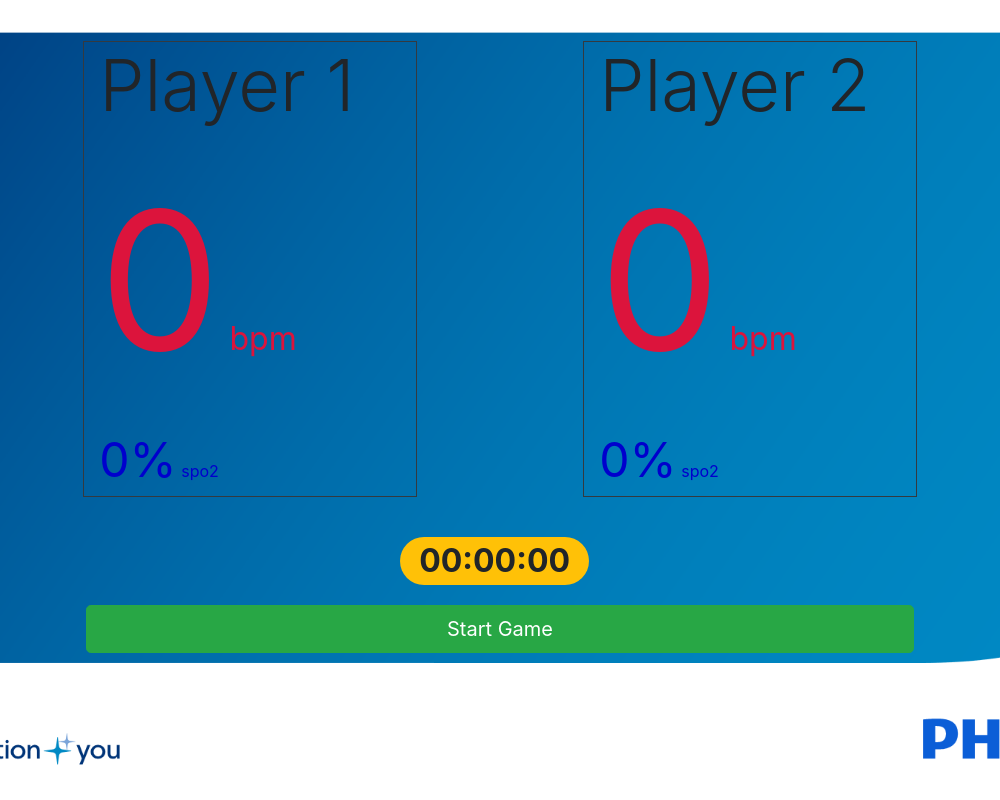
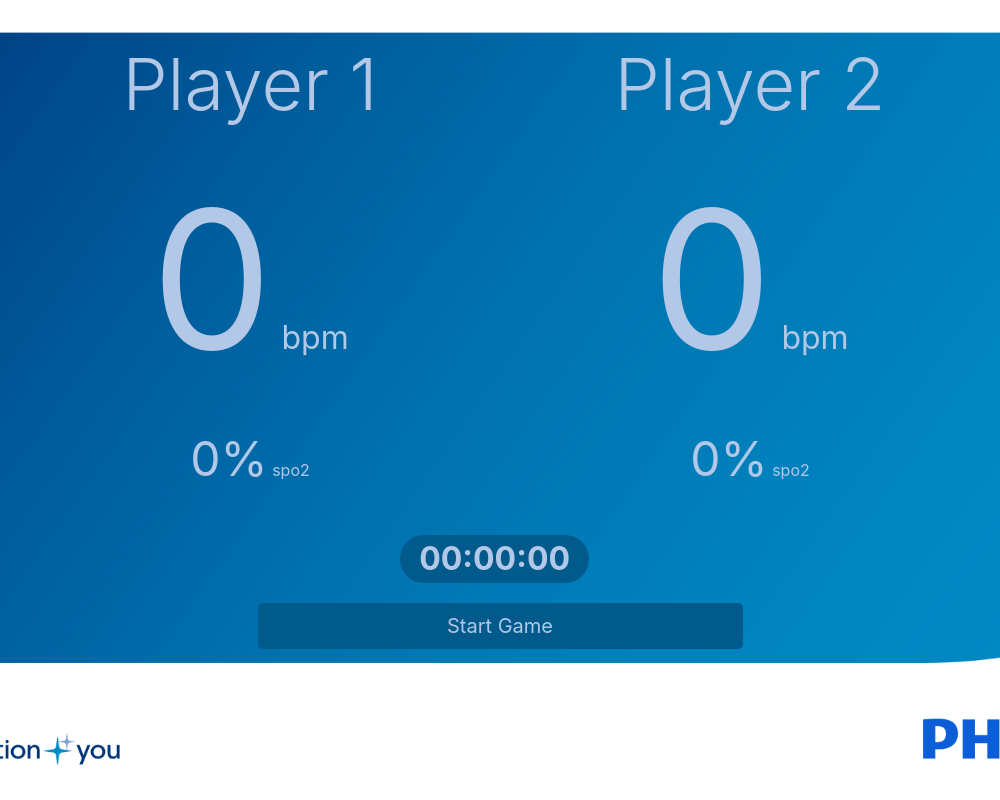
Before and after one commit to antonioreuter/dutchtechweek, an Electron app: page mainWindow.html in a window 1000 px wide. Drawn offline with nearby package versions, Linux system fonts and the light colour scheme; no server answers.

Commit message:
Nice looks for the app

```diff
--- a/css/style.css
+++ b/css/style.css
@@ -27,3 +27,26 @@ body {
     align-items: center;
     justify-content: center;
 }
+
+.badge-warning {
+    background-color: #005a8b;
+    color: #b3c8e6;
+}
+
+.btn-success {
+    background-color: #005a8b;
+    color: #b3c8e6;
+    border: none;
+}
+
+.btn-secondary{
+    background-color: #888888;
+    color: #b3c8e6;
+    border: none;
+}
+
+.alert-success{
+    background-color: #005a8b;
+    color: #b3c8e6;
+    border: none;
+}
--- a/mainWindow.html
+++ b/mainWindow.html
@@ -1,4 +1,5 @@
 <html lang="en">
+
 <head>
     <meta charset="utf-8">
     <title>Philips Dutch Tech Week</title>
@@ -15,38 +16,46 @@
 <body>
     <div class="container-fluid app">
         <div class="row">
-                <div class="col-sm-12">
+            <div class="col-sm-3"></div>
+            <div class="col-sm-6">
+                <span style="font-size: 1em; color:#b3c8e6; text-align: center;">
                     <div id="successAlert" class="alert alert-success collapse" role="alert"></div>
+                </span>
             </div>
+            <div class="col-sm-3"></div>
         </div>
         <div class="row">
             <div class="col-sm-1"></div>
-                <div id="player1" class="col-sm-4 border border-dark">
-                    <h1 class="display-3">Player 1</h1>
+            <div id="player1" class="col-sm-4" style="text-align: center">
+                <h1 class="display-3">
+                    <span style="font-size: 1em; color:#b3c8e6;">Player 1</span>
+                </h1>
                 <div id="bpmPlayer1">
-                        <span style="font-size: 2em; color:crimson;">
+                    <span style="font-size: 2em; color:#b3c8e6;">
                         <span id="p1Bpm" style="font-size: 6em;">0</span> bpm
                     </span>
                 </div>
                 <div id="spo2Player1">
-                        <span style="font-size: 1em; color:mediumblue;">
+                    <span style="font-size: 1em; color: #b3c8e6;">
                         <span id="p1Spo2" style="font-size: 3em;">0%</span> spo2
                     </span>
                 </div>
             </div>
             <div class="col-sm-2 counter">
-                    <span id="counter" class="align-middle" style="font-size: 2em; color:darkred;"></span>
+                <span id="counter" class="align-middle" style="font-size: 2em; color:#b3c8e6;"></span>
             </div>
-                <div id="player2" class="col-sm-4 border border-dark">
-                    <h1 class="display-3">Player 2</h1>
+            <div id="player2" class="col-sm-4" style="text-align: center">
+                <h1 class="display-3">
+                    <span style="font-size: 1em; color:#b3c8e6;">Player 2</span>
+                </h1>
                 <div id="bpmPlayer2">
-                        <span style="font-size: 2em; color:crimson;">
+                    <span style="font-size: 2em; color:#b3c8e6;">
                         <span id="p2Bpm" style="font-size: 6em;">0</span> bpm
                     </span>
                 </div>
                 <div id="spo2Player2">
-                        <span style="font-size: 1em; color:mediumblue;">
-                            <span id="p2Spo2" style="font-size: 3em;" >0%</span> spo2
+                    <span style="font-size: 1em; color: #b3c8e6;">
+                        <span id="p2Spo2" style="font-size: 3em;">0%</span> spo2
                     </span>
                 </div>
             </div>
@@ -59,12 +68,12 @@
     </div>
 
     <div class="row">
-                <div class="col-sm-1"></div>
-                <div class="col-sm-10 ">
+        <div class="col-sm-3"></div>
+        <div class="col-sm-6 ">
             <button id="startButton" type="button" value="Start" class="btn btn-success btn-lg btn-block" onclick="startNewGame()">Start Game</button>
             <button id="stopButton" type="button" value="Stop" class="btn btn-secondary btn-lg btn-block" style="display: none" onclick="stopGame()">Stop Game</button>
         </div>
-                <div class="col-sm-1"></div>
+        <div class="col-sm-3"></div>
     </div>
     </div>
 
@@ -129,8 +138,8 @@
             if (data !== undefined && data.length > 0) {
                 data.forEach((el) => {
                     const player = (el.playerID === "1") ? 'p1' : 'p2';
-                        $('#'+player+'Bpm').text(el.data.bpm);
-                        $('#'+player+'Spo2').text(el.data.spo2);
+                    $('#' + player + 'Bpm').text(el.data.bpm);
+                    $('#' + player + 'Spo2').text(el.data.spo2);
                 });
             }
         });
@@ -143,4 +152,5 @@
         });
     </script>
 </body>
+
 </html>
```
Lines whose indentation alone changed are shown as unchanged.
